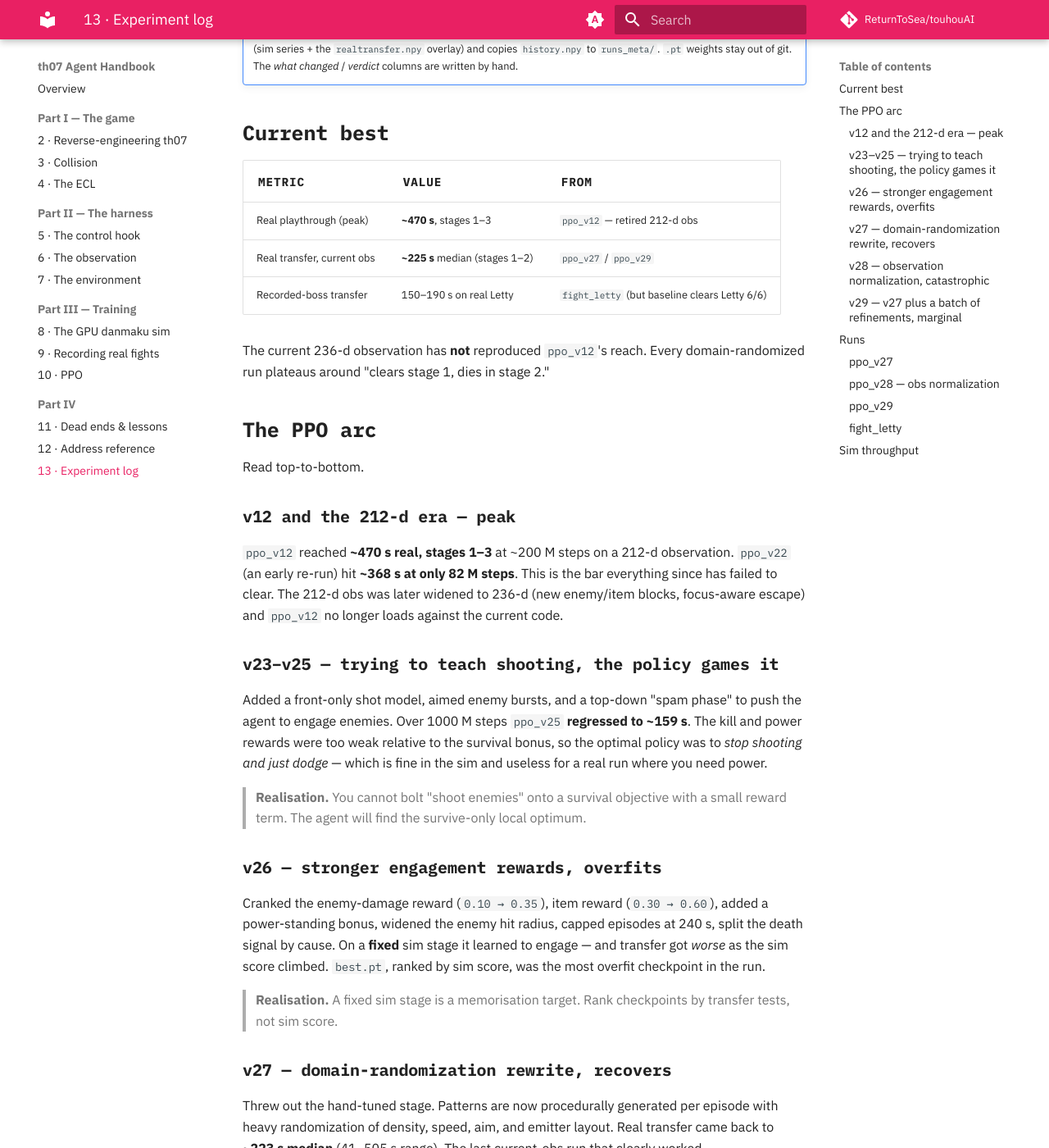
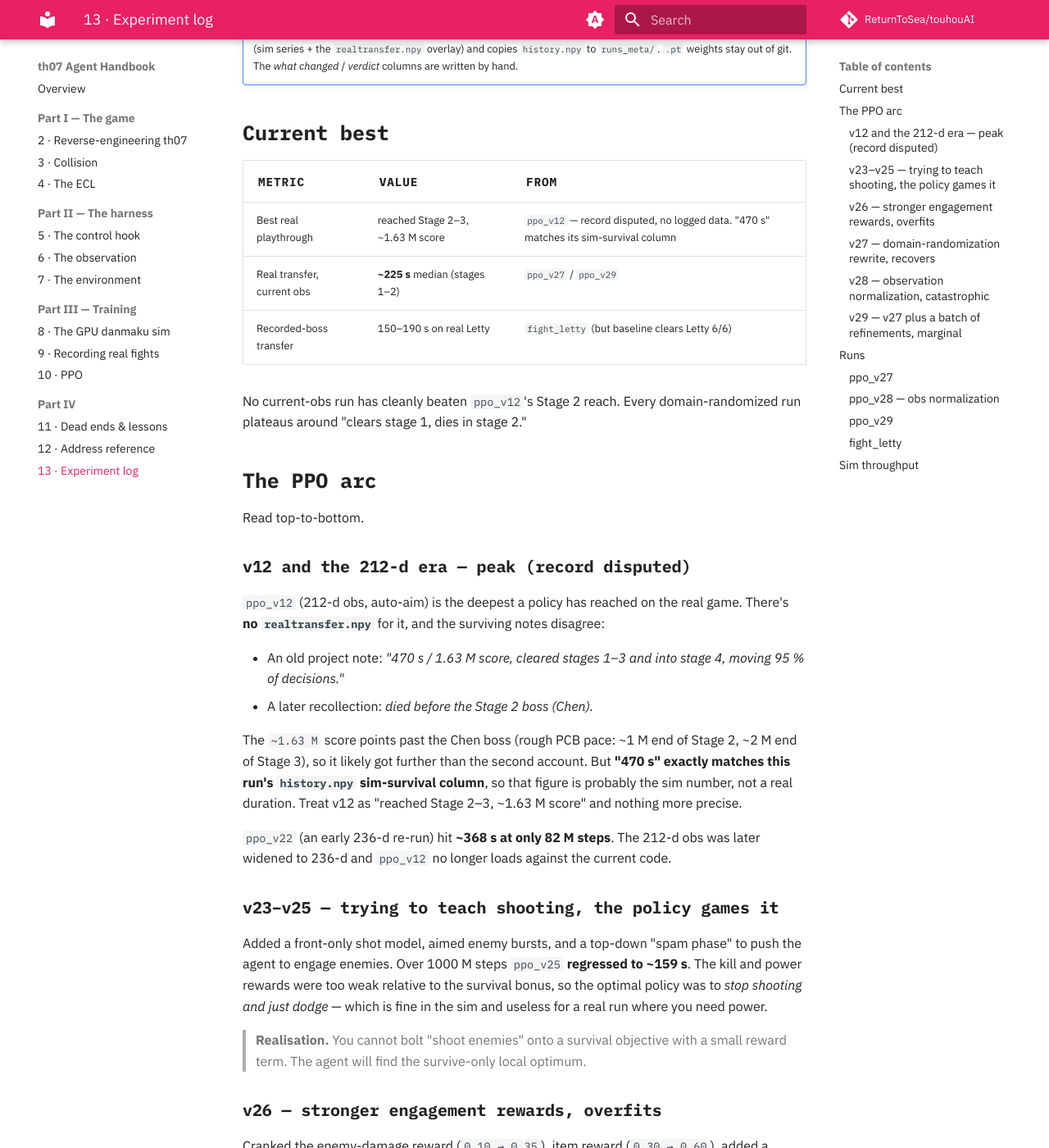
Before and after one commit to ReturnToSea/touhouAI, an MkDocs documentation site: the page built from docs/experiment-log.md, in a window 1280 px wide and 1400 px high, scrolled down 416 px. Shown: the whole window at 82% size. Built offline with MkDocs 1.6.1 and Material for MkDocs 9.7.7, drawn with Linux system fonts in a browser that asks for light colours; comment, search, counter and statistics services are not loaded; some of the changed text lies outside the part shown.

Commit message:
docs: split sim/real into stacked panels; v12 record marked disputed
- plot_run.py: real transfer (~200-600s) was flattening the sim lines (~20-40s)
  on a shared axis. Now stacked subplots, each its own y-scale.
- v12: the "470s / stages 1-3" note conflicts with a recollection of it dying
  before the Stage 2 boss. "470s" exactly matches v12's history.npy sim-survival
  column, and the ~1.63M score points past Chen - so treat v12 as "reached
  Stage 2-3, ~1.63M score" and no more precise. Marked disputed in README,
  sim/README, docs (index, experiment-log, dead-ends).

Co-Authored-By: Claude Sonnet 5 <noreply@anthropic.com>
Claude-Session: https://claude.ai/code/session_01HvK66xWtekmqmw4fENNeN8

```diff
--- a/docs/experiment-log.md
+++ b/docs/experiment-log.md
@@ -19,24 +19,36 @@ training run: what changed, what the sim curve did, what transferred, verdict.
 
 | Metric | Value | From |
 |---|---|---|
-| Real playthrough (peak) | **~470 s**, stages 1–3 | `ppo_v12` — retired 212-d obs |
+| Best real playthrough | reached Stage 2–3, ~1.63 M score | `ppo_v12` — record disputed, no logged data. "470 s" matches its sim-survival column |
 | Real transfer, current obs | **~225 s** median (stages 1–2) | `ppo_v27` / `ppo_v29` |
 | Recorded-boss transfer | 150–190 s on real Letty | `fight_letty` (but baseline clears Letty 6/6) |
 
-The current 236-d observation has **not** reproduced `ppo_v12`'s reach. Every
+No current-obs run has cleanly beaten `ppo_v12`'s Stage 2 reach. Every
 domain-randomized run plateaus around "clears stage 1, dies in stage 2."
 
 ## The PPO arc
 
 Read top-to-bottom.
 
-### v12 and the 212-d era — peak
+### v12 and the 212-d era — peak (record disputed)
 
-`ppo_v12` reached **~470 s real, stages 1–3** at ~200 M steps on a 212-d
-observation. `ppo_v22` (an early re-run) hit **~368 s at only 82 M steps**. This
-is the bar everything since has failed to clear. The 212-d obs was later widened
-to 236-d (new enemy/item blocks, focus-aware escape) and `ppo_v12` no longer
-loads against the current code.
+`ppo_v12` (212-d obs, auto-aim) is the deepest a policy has reached on the real
+game. There's **no `realtransfer.npy`** for it, and the surviving notes
+disagree:
+
+- An old project note: *"470 s / 1.63 M score, cleared stages 1–3 and into stage
+  4, moving 95 % of decisions."*
+- A later recollection: *died before the Stage 2 boss (Chen).*
+
+The `~1.63 M` score points past the Chen boss (rough PCB pace: ~1 M end of
+Stage 2, ~2 M end of Stage 3), so it likely got further than the second
+account. But **"470 s" exactly matches this run's `history.npy` sim-survival
+column**, so that figure is probably the sim number, not a real duration.
+Treat v12 as "reached Stage 2–3, ~1.63 M score" and nothing more precise.
+
+`ppo_v22` (an early 236-d re-run) hit **~368 s at only 82 M steps**. The 212-d
+obs was later widened to 236-d and `ppo_v12` no longer loads against the current
+code.
 
 ### v23–v25 — trying to teach shooting, the policy games it
 
@@ -95,7 +107,7 @@ underperforms mid-training snapshots, per the v26 lesson.
 | `ppo_v26` | — | stronger enemy/item rewards, fixed sim stage | worse as sim rose | overfit |
 | `ppo_v25` | — | front-only shot + aimed bursts + spam phase, 1000 M | ~159 s | regressed — stopped engaging |
 | `ppo_v22` | — | early 236-d re-run | ~368 s, 82 M steps | strong; preserved |
-| `ppo_v12` | — | 212-d era | **~470 s**, stages 1–3 | best to date; obs retired |
+| `ppo_v12` | — | 212-d era, auto-aim | reached Stage 2–3, ~1.63 M score | disputed; "470 s" = its sim column |
 
 ### ppo_v27
 
```
Also changed, not shown: README.md (+5 -3 lines), docs/dead-ends.md (+5 -4 lines), docs/index.md (+1 -1 lines), sim/README.md (+3 -3 lines), docs/assets/curves/fight_letty.png, docs/assets/curves/ppo_v27.png, docs/assets/curves/ppo_v28.png, docs/assets/curves/ppo_v29.png, 1 other file.
